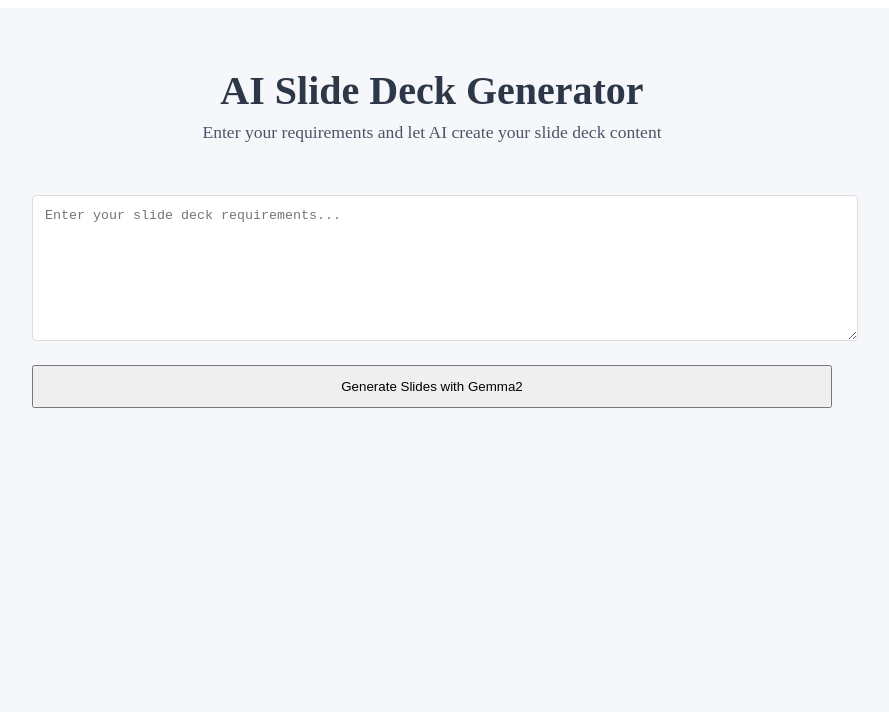
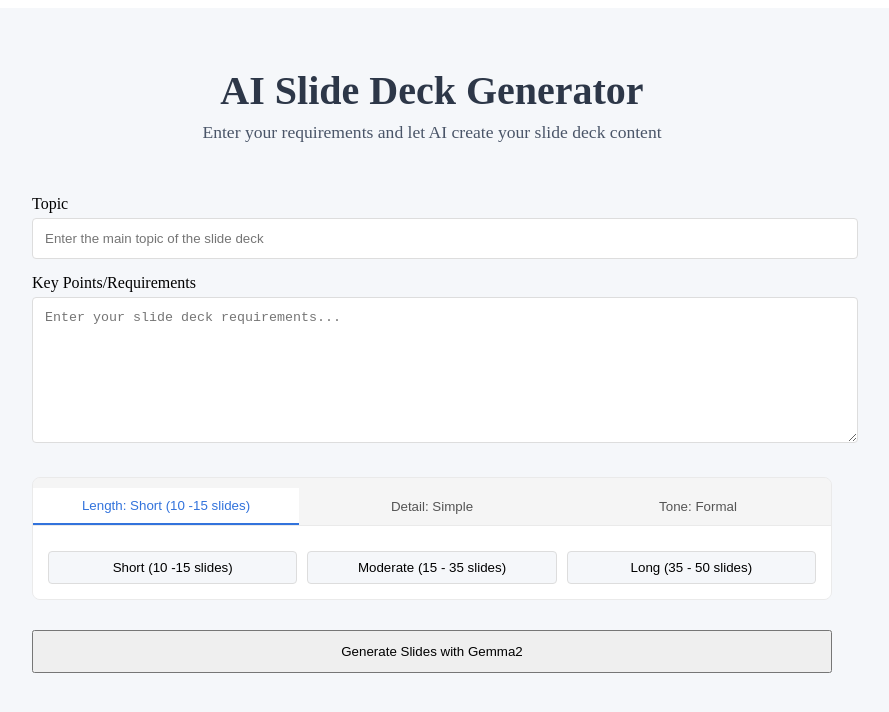
Before and after one commit to AaleenKhalid/SlideMaster, a SvelteKit app in the folder frontend/: page / in a window 1280 px wide. Shown: the top 712 px of the page, without its empty margins (208-1097 px from the left). Built offline with nearby package versions, Linux system fonts and the light colour scheme.

Commit message:
Form option 1 working

```diff
--- a/frontend/src/components/PromptForm.svelte
+++ b/frontend/src/components/PromptForm.svelte
@@ -1,16 +1,58 @@
 <script>
     import { generateSlides } from '$lib/api.js';
     import { marked } from 'marked';
+    import { slide } from 'svelte/transition';
+    import { quintOut } from 'svelte/easing';
 
-    //let prompt = '';
+    let prompt = '';
     let generatedMarkdown = '';
     let error = '';
     let isLoading = false;
-    let slideDeckLength = '';
-    let detailLevel = '';
-    let textTone = '';
+    let slideDeckLength = 'moderate';
+    let detailLevel = 'detailed';
+    let textTone = 'formal';
     let topicHeading = '';
     let keyPoints = ''; // TODO - might need to update structure
+
+    // Option Settings
+    const options = {
+        slideDeckLength: [
+            { value: '10-15', label: 'Short (10 -15 slides)' },
+            { value: '15-35', label: 'Moderate (15 - 35 slides)' },
+            { value: '35-50', label: 'Long (35 - 50 slides)' },
+        ],
+
+        detailLevel: [
+            { value: 'simple', label: 'Simple' },
+            { value: 'detailed', label: 'Detailed' },
+        ],
+
+        textTone: [
+            { value: 'formal', label: 'Formal' },
+            { value: 'casual', label: 'Casual' },
+            { value: 'academic', label: 'Academic' },
+        ]
+    };
+
+    // Have active option section
+    let activeOption = 'slideDeckLength';
+
+    function setActiveOption(option) {
+        activeOption = option;
+    }
+
+    function selectOption(setting, value) {
+        if (setting === 'slideDeckLength') slideDeckLength = value;
+        if (setting === 'detailLevel') detailLevel = value;
+        if (setting === 'textTone') textTone = textTone;
+    }
+
+    function getSelectedLabel(setting) {
+        const selected = options[setting].find(opt =>
+            opt.value === (setting === 'slideDeckLength') ? slideDeckLength : setting === 'detailLevel' ? detailLevel : textTone);
+
+        return selected ? selected.label : '';
+    }
 
 
     async function handleSubmit() {
@@ -19,6 +61,13 @@
         isLoading = true;
 
         try {
+
+            prompt = 'Topic heading will be: ' + topicHeading + '\n' +
+                'Key Points you need to cover are: ' + keyPoints + '\n' +
+                'There should be ' + slideDeckLength + ' slides.' + '\n' +
+                'The content should have a ' + textTone + ' tone' + '\n' +
+                'The content should be ' + detailLevel;
+
             const response = await generateSlides(prompt);
             generatedMarkdown = response.markdown;
         } catch (err) {
@@ -33,14 +82,97 @@
 
 <div class="prompt-form">
     <form on:submit|preventDefault={handleSubmit}>
+        <div class="form-group">
+            <label for="topicHeading">Topic</label>
+            <input
+                id="topicHeading"
+                type="text"
+                bind:value={topicHeading}
+                placeholder="Enter the main topic of the slide deck"
+                required
+            />
+        </div>
 
+        <div class="form-group">
+        <label for="keyPoints">Key Points/Requirements</label>
+            <textarea
+                    bind:value={keyPoints}
+                    placeholder="Enter your slide deck requirements..."
+                    rows="5"
+                    required
+            ></textarea>
+        </div>
 
-        <textarea
-                bind:value={keyPoints}
-                placeholder="Enter your slide deck requirements..."
-                rows="4"
-                required
-        ></textarea>
+        <div class="carousel-container">
+            <div class="tabs">
+                <button
+                        type="button"
+                        class:active={activeOption === 'slideDeckLength'}
+                        on:click={() => setActiveOption('slideDeckLength')}
+                >
+                    Length: {getSelectedLabel('slideDeckLength')}
+                </button>
+                <button
+                        type="button"
+                        class:active={activeOption === 'detailLevel'}
+                        on:click={() => setActiveOption('detailLevel')}
+                >
+                    Detail: {getSelectedLabel('detailLevel')}
+                </button>
+                <button
+                        type="button"
+                        class:active={activeOption === 'textTone'}
+                        on:click={() => setActiveOption('textTone')}
+                >
+                    Tone: {getSelectedLabel('textTone')}
+                </button>
+            </div>
+
+            <div class="carousel-options">
+                {#if activeOption === 'slideDeckLength'}
+                    <div transition:slide={{ duration: 300, easing: quintOut }} class="option-container">
+                        {#each options.slideDeckLength as option}
+                            <button
+                                    type="button"
+                                    class:selected={slideDeckLength === option.value}
+                                    on:click={() => selectOption('slideDeckLength', option.value)}
+                            >
+                                {option.label}
+                            </button>
+                        {/each}
+                    </div>
+                {/if}
+
+                {#if activeOption === 'detailLevel'}
+                    <div transition:slide={{ duration: 300, easing: quintOut }} class="option-container">
+                        {#each options.detailLevel as option}
+                            <button
+                                    type="button"
+                                    class:selected={detailLevel === option.value}
+                                    on:click={() => selectOption('detailLevel', option.value)}
+                            >
+                                {option.label}
+                            </button>
+                        {/each}
+                    </div>
+                {/if}
+
+                {#if activeOption === 'textTone'}
+                    <div transition:slide={{ duration: 300, easing: quintOut }} class="option-container">
+                        {#each options.textTone as option}
+                            <button
+                                    type="button"
+                                    class:selected={textTone === option.value}
+                                    on:click={() => selectOption('textTone', option.value)}
+                            >
+                                {option.label}
+                            </button>
+                        {/each}
+                    </div>
+                {/if}
+            </div>
+        </div>
+
 
 
         <button type="submit" disabled={isLoading}>
@@ -73,6 +205,23 @@
         padding: 20px;
     }
 
+    .form-group {
+        margin-bottom: 15px;
+    }
+
+    label {
+        display: block;
+        margin-bottom: 5px;
+        font-weight: 500;
+    }
+
+    input[type="text"] {
+        width: 100%;
+        padding: 12px;
+        border: 1px solid #ddd;
+        border-radius: 4px;
+    }
+
     textarea {
         width: 100%;
         margin-bottom: 10px;
@@ -81,6 +230,64 @@
         border-radius: 4px;
         min-height: 120px;
     }
+
+    .carousel-container {
+        margin: 20px 0;
+        border: 1px solid #eaeaea;
+        border-radius: 8px;
+        overflow: hidden;
+    }
+
+    .tabs {
+        display: flex;
+        background-color: #f5f5f5;
+        border-bottom: 1px solid #eaeaea;
+    }
+
+    .tabs button {
+        flex: 1;
+        padding: 10px;
+        background: none;
+        border: none;
+        cursor: pointer;
+        font-weight: 500;
+        color: #555;
+        transition: background-color 0.2s;
+    }
+
+    .tabs button.active {
+        background-color: #fff;
+        color: #3273dc;
+        border-bottom: 2px solid #3273dc;
+    }
+
+    .option-container {
+        display: flex;
+        padding: 15px;
+        justify-content: center;
+        gap: 10px;
+        background-color: white;
+    }
+
+    .option-container button {
+        padding: 8px 12px;
+        background: #f5f7fa;
+        border: 1px solid #ddd;
+        border-radius: 4px;
+        cursor: pointer;
+        transition: all 0.2s;
+    }
+
+    .option-container button.selected {
+        background-color: #3273dc;
+        color: white;
+        border-color: #3273dc;
+    }
+
+    .option-container button:hover:not(.selected) {
+        background-color: #e8e8e8;
+    }
+
 
     button {
         width: 100%;
```
Also changed, not shown: 1 other file (tests, documents, lock files or other folders).
